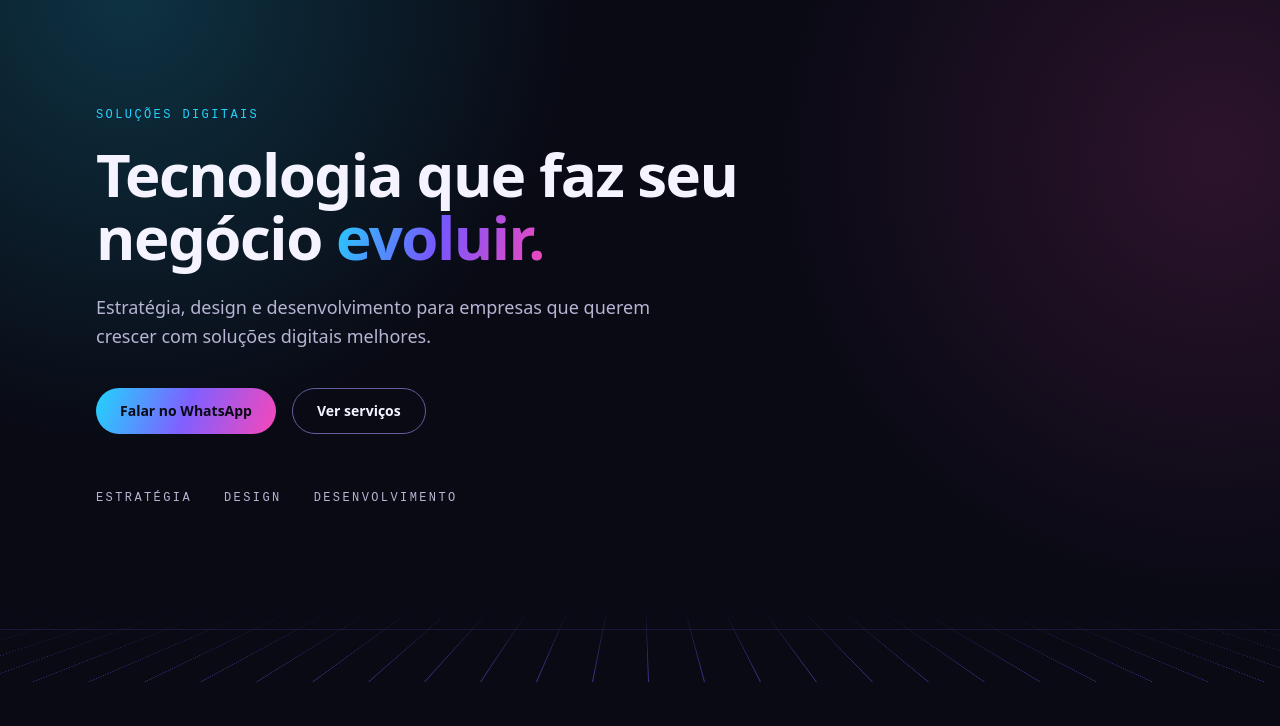
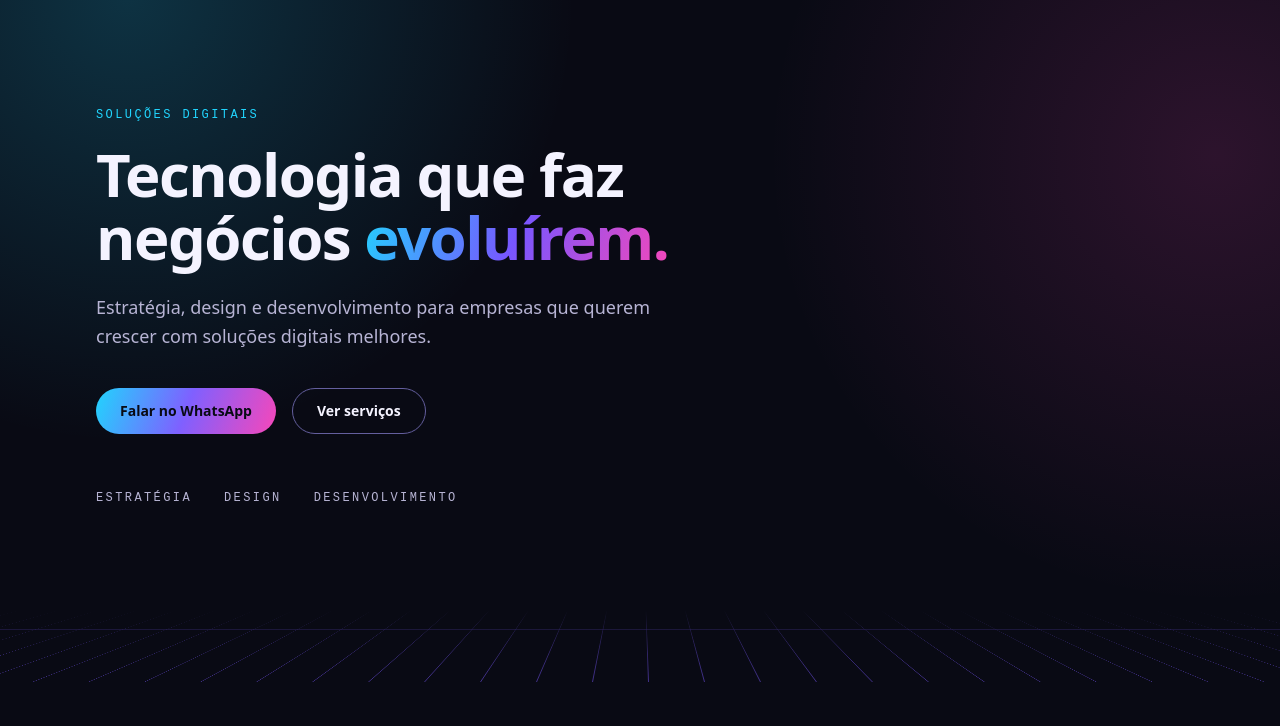
Before and after one commit to EnricoMendes55/55-Tech, an Astro site: page / in a window 1280 px wide. Shown: the part 74-800 px from the top of the page. Built offline with nearby package versions, Linux system fonts and the light colour scheme; Astro itself is replaced by a stand-in of ours.

Commit message:
Adota o slogan "Tecnologia que faz negócios evoluírem."
O slogan passa a ser o título principal da home e aparece no rodapé, no título
padrão das abas, no Open Graph e no campo slogan dos dados estruturados.

Co-Authored-By: Claude Opus 5.5 <noreply@anthropic.com>

```diff
--- a/src/components/sections/Hero.astro
+++ b/src/components/sections/Hero.astro
@@ -18,7 +18,7 @@ import { url } from '../../utils/url';
   <Container class="relative pb-32 pt-20 sm:pb-44 sm:pt-28">
     <Eyebrow>Soluções digitais</Eyebrow>
     <h1 class="mt-5 max-w-3xl font-display text-4xl font-bold leading-[1.05] tracking-tight sm:text-6xl">
-      Tecnologia que faz seu negócio <span class="text-brand-gradient">evoluir.</span>
+      Tecnologia que faz negócios <span class="text-brand-gradient">evoluírem.</span>
     </h1>
     <p class="mt-6 max-w-xl text-lg leading-relaxed text-muted">{site.description}</p>
 
--- a/src/data/site.ts
+++ b/src/data/site.ts
@@ -16,7 +16,7 @@ interface Site {
 
 export const site: Site = {
   name: '55 Tech',
-  tagline: 'Tecnologia que faz seu negócio evoluir.',
+  tagline: 'Tecnologia que faz negócios evoluírem.',
   description:
     'Estratégia, design e desenvolvimento para empresas que querem crescer com soluções digitais melhores.',
   whatsapp: '5548991777530',
--- a/src/layouts/BaseLayout.astro
+++ b/src/layouts/BaseLayout.astro
@@ -29,6 +29,7 @@ const jsonLd = {
   '@type': 'Organization',
   name: site.name,
   description: site.description,
+  slogan: site.tagline,
   url: new URL(url('/'), Astro.site).href,
   logo: new URL(url('/favicon.png'), Astro.site).href,
   sameAs: [instagramUrl],
```
